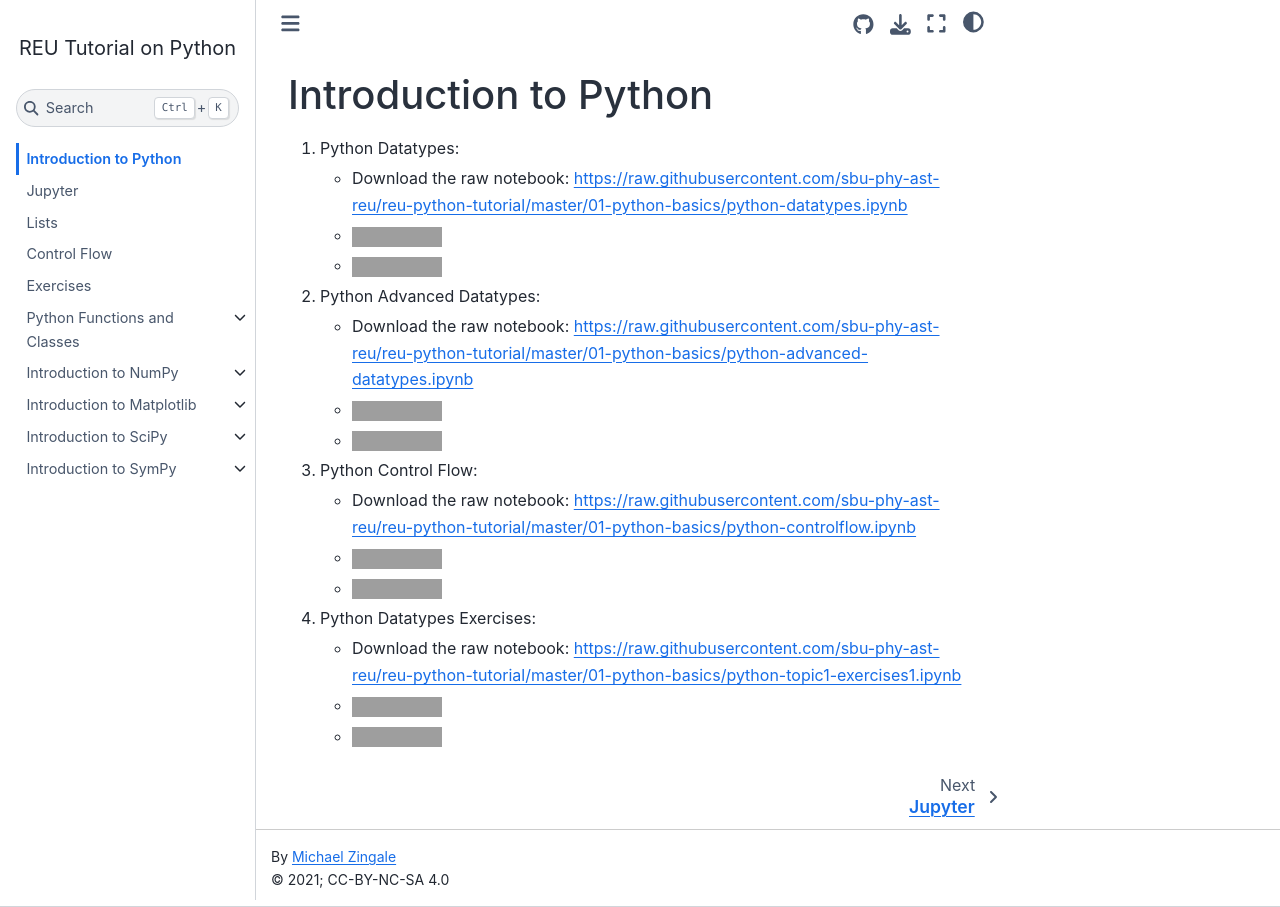
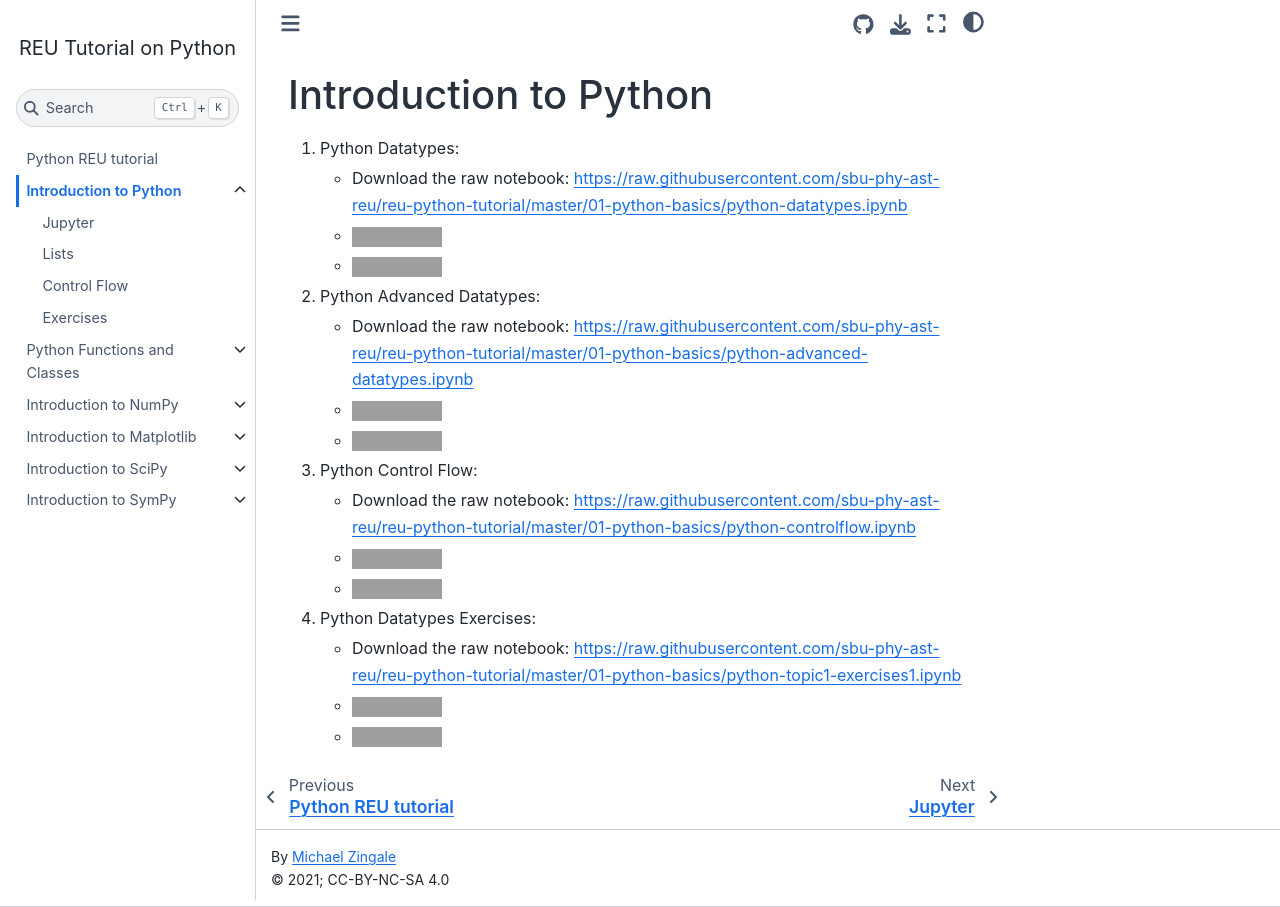
Before and after one commit to sbu-phy-ast-reu/reu-python-tutorial, a Jupyter Book: the page built from content/01-python-basics/README.md, in a window 1280 px wide, cut to the strip 0-907 px from the top of the page. Built offline with Jupyter Book 1.0.4 settings and Sphinx 7.4.7 and the Sphinx Book theme 1.1.4, drawn with Linux system fonts in a browser that asks for light colours; pages that are not in the unit, such as notebooks, are missing from menus; grey boxes are pictures that could not be loaded.

Commit message:
initial jupyter-book

```diff
--- /dev/null
+++ b/content/Introduction.md
@@ -0,0 +1 @@
+# Python REU tutorial
--- a/content/_toc.yml
+++ b/content/_toc.yml
@@ -1,6 +1,8 @@
 # Table of content
 # Learn more at https://jupyterbook.org/customize/toc.html
 #
+
+- file: Introduction
 
 - file: 01-python-basics/README.md
   sections:
```
